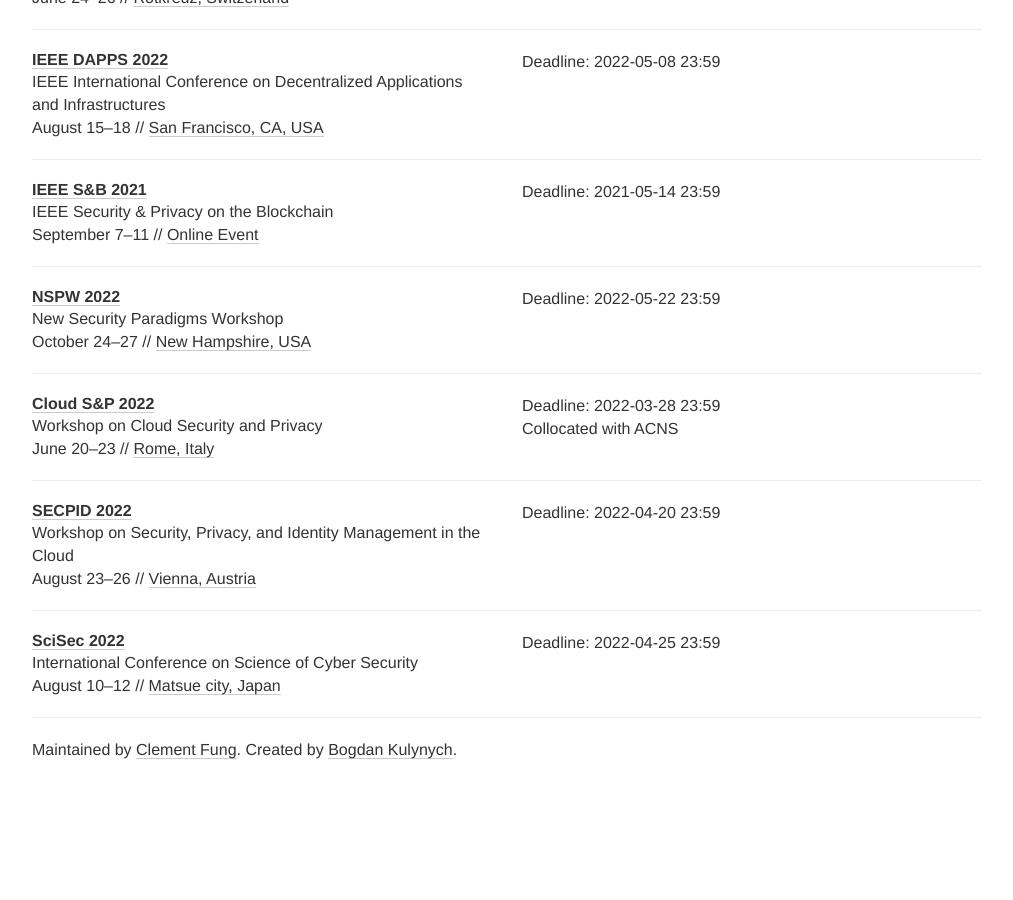
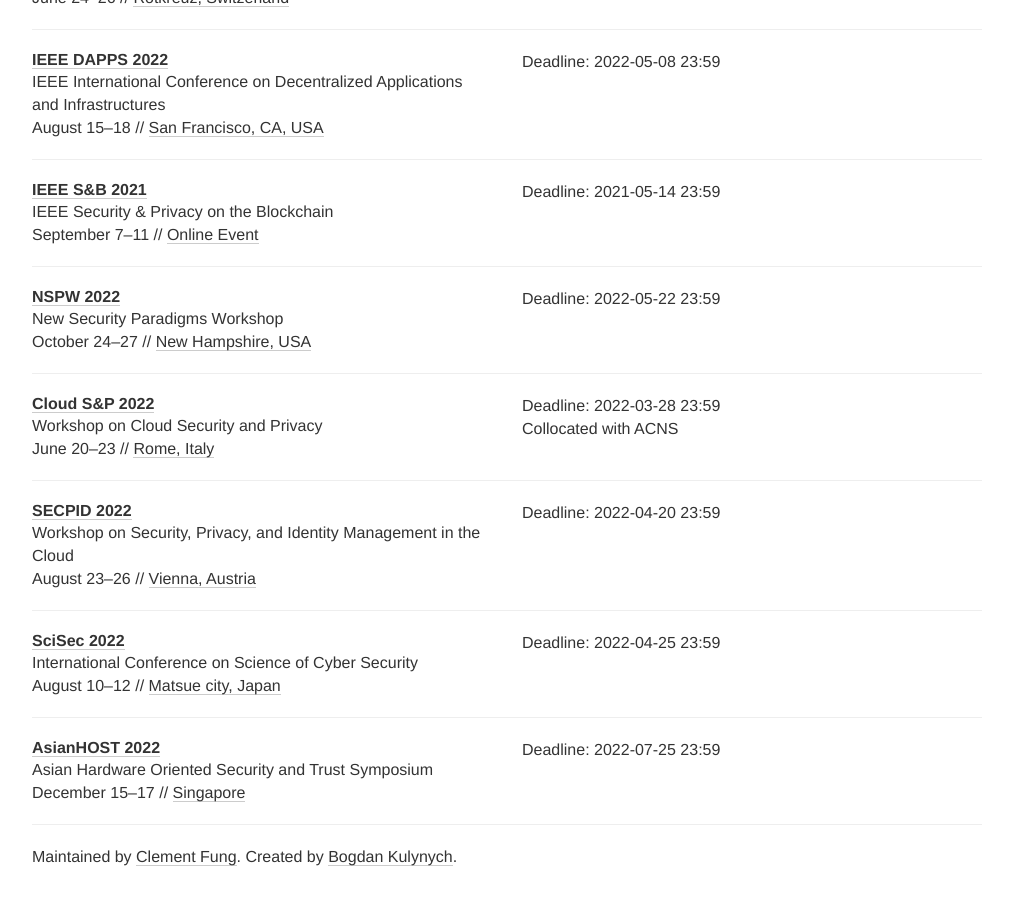
Before and after one commit to sec-deadlines/sec-deadlines.github.io, a Jekyll site: the page built from index.html, in a window 1280 px wide and 900 px high, scrolled down 6324 px. Shown: the whole window, without its empty margins (133-1146 px from the left). Built offline with Jekyll 4.4.1, drawn with Linux system fonts in a browser that asks for light colours; nearby versions of some CDN libraries; comment, search, counter and statistics services are not loaded; before the commit the page ends 7117 px from its top, so only the background shows below that.

Commit message:
Add AsianHOST 2022
2022 Asian Hardware Oriented Security and Trust Symposium
More information can be found here: http://asianhost.org/2022
Thank you!

```diff
--- a/_data/conferences.yml
+++ b/_data/conferences.yml
@@ -436,3 +436,12 @@
   date: August 10-12
   place: Matsue city, Japan
   tags: [SEC]
+
+- name: AsianHOST
+  description: Asian Hardware Oriented Security and Trust Symposium
+  year: 2022
+  link: http://asianhost.org/2022
+  deadline: ["2022-07-25 23:59"]
+  date: December 15-17
+  place: Singapore
+  tags: [SEC]
```
